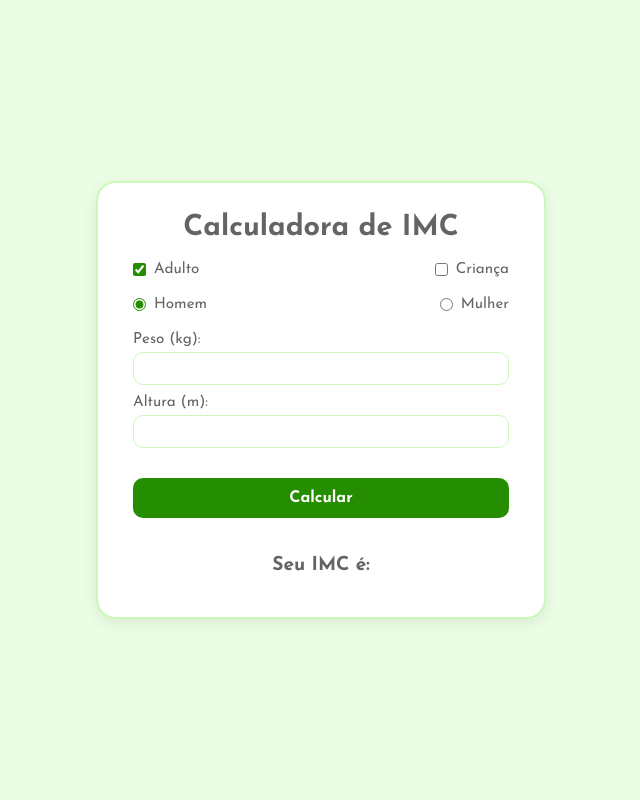
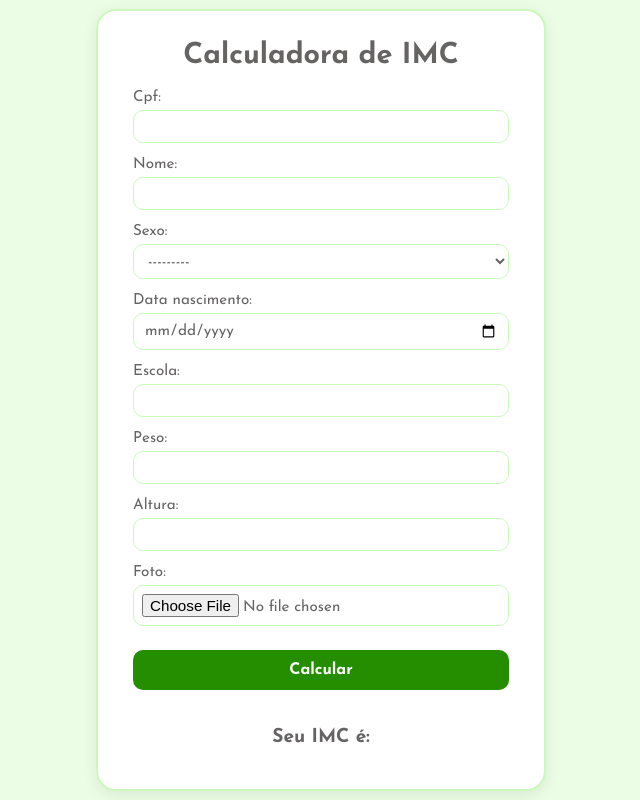
Before and after one commit to oluigimf/essencialmente, a Django app: page /avaliar_imc/ in a window 1280 px wide. Shown: the whole page, without its empty margins (319-959 px from the left). Run offline with Django 4.2, Linux system fonts and the light colour scheme; some libraries are stand-ins or nearby versions.

Commit message:
tela de avaliar imc pronta, mas não calcula

```diff
--- a/essencialmente/imc/forms.py
+++ b/essencialmente/imc/forms.py
@@ -5,3 +5,13 @@
     class Meta:
         model = AvaliarIMC
         fields = ["cpf", "nome", "sexo", "data_nascimento", "escola", "peso", "altura", "foto"]
+        widgets = {
+            "cpf": forms.TextInput(attrs={"class": "input-field"}),
+            "nome": forms.TextInput(attrs={"class": "input-field"}),
+            "sexo": forms.Select(attrs={"class": "input-field"}),
+            "data_nascimento": forms.DateInput(attrs={"class": "input-field", "type": "date"}),
+            "escola": forms.TextInput(attrs={"class": "input-field"}),
+            "peso": forms.NumberInput(attrs={"class": "input-field"}),
+            "altura": forms.NumberInput(attrs={"class": "input-field"}),
+            "foto": forms.FileInput(attrs={"class": "input-field"}),
+        }
--- a/essencialmente/imc/static/css/avaliarIMC.css
+++ b/essencialmente/imc/static/css/avaliarIMC.css
@@ -1,3 +1,4 @@
+/* RESET & BASE */
 * {
   margin: 0;
   padding: 0;
@@ -24,62 +25,54 @@
   max-width: 450px;
 }
 
+/* TÍTULOS */
 h1 {
   color: #666363;
   margin-bottom: 20px;
   font-size: 1.8rem;
 }
 
-.options,
-.sexo {
-  margin-bottom: 20px;
-  display: flex;
-  justify-content: space-between;
-  gap: 10px;
-}
-
+/* LABELS */
 label {
   font-size: 0.95rem;
   color: #666363;
-  display: flex;
-  align-items: center;
-}
-
-input[type="checkbox"],
-input[type="radio"] {
-  margin-right: 8px;
-  accent-color: #258e00;
-}
-
-.imc-info {
-  margin-bottom: 20px;
+  display: block;
+  margin-bottom: 5px;
   text-align: left;
 }
 
-.imc-info label {
-  display: block;
-  margin-top: 10px;
-  font-size: 0.95rem;
-  color: #666363;
-}
-
-input[type="number"] {
+/* CAMPOS DO DJANGO */
+input[type="text"],
+input[type="number"],
+input[type="date"],
+input[type="email"],
+input[type="file"],
+select {
   padding: 8px 10px;
-  margin-top: 5px;
+  margin-bottom: 14px;
   width: 100%;
   border: 1px solid #cbf9bc;
   border-radius: 10px;
   font-size: 0.95rem;
   color: #666363;
+  background-color: #ffffff;
 }
 
-input[type="number"]:focus {
+input:focus,
+select:focus {
   outline: none;
   border-color: #258e00;
   box-shadow: 0 0 0 2px rgba(37, 142, 0, 0.15);
 }
 
-button.calcular-btn {
+/* FILE INPUT */
+input[type="file"] {
+  padding: 8px;
+}
+
+/* BOTÃO */
+button.calcular-btn,
+button[type="submit"] {
   background-color: #258e00;
   color: #ffffff;
   border: none;
@@ -92,10 +85,21 @@
   font-weight: bold;
 }
 
-button.calcular-btn:hover {
+button.calcular-btn:hover,
+button[type="submit"]:hover {
   background-color: #1f7301;
 }
 
+/* MENSAGENS DE ERRO DO DJANGO */
+.errorlist {
+  color: #d30000;
+  font-size: 0.85rem;
+  margin-bottom: 10px;
+  list-style: none;
+  text-align: left;
+}
+
+/* RESULTADO */
 .resultado {
   margin-top: 30px;
   font-size: 0.95rem;
@@ -119,16 +123,27 @@
   margin-top: 10px;
 }
 
-/* responsivo */
+/* RESPONSIVO */
 @media (max-width: 480px) {
   .imc-container {
     margin: 20px;
     padding: 20px;
   }
+}
 
-  .options,
-  .sexo {
-    flex-direction: column;
-    align-items: flex-start;
-  }
+.input-field {
+  padding: 8px 10px;
+  margin-bottom: 14px;
+  width: 100%;
+  border: 1px solid #cbf9bc;
+  border-radius: 10px;
+  font-size: 0.95rem;
+  color: #666363;
+  background-color: #ffffff;
 }
+
+.input-field:focus {
+  outline: none;
+  border-color: #258e00;
+  box-shadow: 0 0 0 2px rgba(37, 142, 0, 0.15);
+}
--- a/essencialmente/imc/templates/avaliarIMC.html
+++ b/essencialmente/imc/templates/avaliarIMC.html
@@ -1,3 +1,4 @@
+{% load static %}
 <!DOCTYPE html>
 <html lang="pt-br">
   <head>
@@ -8,59 +9,18 @@
     <link rel="preconnect" href="https://fonts.googleapis.com" />
     <link rel="preconnect" href="https://fonts.gstatic.com" crossorigin />
     <link
-      href="https://fonts.googleapis.com/css2?family=Josefin+Sans:ital,wght@0,100..700;1,100..700&display=swap"
-      rel="stylesheet"
-    />
+      href="https://fonts.googleapis.com/css2?family=Josefin+Sans:ital,wght@0,100..700;1,100..700&display=swap" rel="stylesheet"/>
 
-    <link
-      rel="stylesheet"
-      href="/essencialmente/imc/static/css/avaliarIMC.css"
-    />
+    <link rel="stylesheet" href="{% static 'css/avaliarIMC.css' %}">
   </head>
   <body>
     <div class="imc-container">
       <h1>Calculadora de IMC</h1>
-      <form id="form-imc">
-        <div class="options">
-          <label for="adulto">
-            <input
-              type="checkbox"
-              id="adulto"
-              name="faixa-etaria"
-              value="adulto"
-              checked
-            />
-            Adulto
-          </label>
-          <label for="crianca">
-            <input
-              type="checkbox"
-              id="crianca"
-              name="faixa-etaria"
-              value="crianca"
-            />
-            Criança
-          </label>
-        </div>
 
-        <div class="sexo">
-          <label for="homem">
-            <input type="radio" id="homem" name="sexo" value="homem" checked />
-            Homem
-          </label>
-          <label for="mulher">
-            <input type="radio" id="mulher" name="sexo" value="mulher" />
-            Mulher
-          </label>
-        </div>
+      <form id="form-imc" method="POST" enctype="multipart/form-data">
+        {% csrf_token %}
 
-        <div class="imc-info">
-          <label for="peso">Peso (kg):</label>
-          <input type="number" id="peso" name="peso" step="0.1" required />
-
-          <label for="altura">Altura (m):</label>
-          <input type="number" id="altura" name="altura" step="0.01" required />
-        </div>
+        {{ form.as_p }}
 
         <button type="submit" class="calcular-btn">Calcular</button>
       </form>
--- a/essencialmente/imc/templates/index.html
+++ b/essencialmente/imc/templates/index.html
@@ -84,7 +84,6 @@
             <center>
                 <button class="btn_card">Avaliar</button>
             </center>
-
         </section>
     </section>
     <footer>
```
Also changed, not shown: essencialmente/imc/static/js/script.js (deleted).
